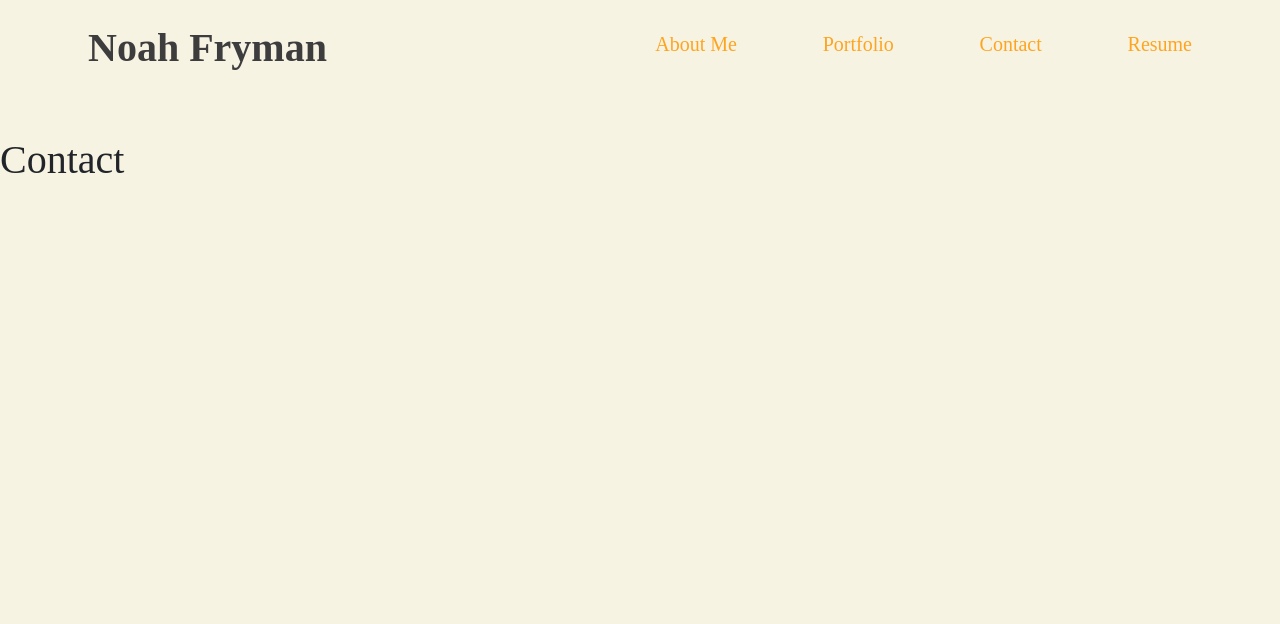
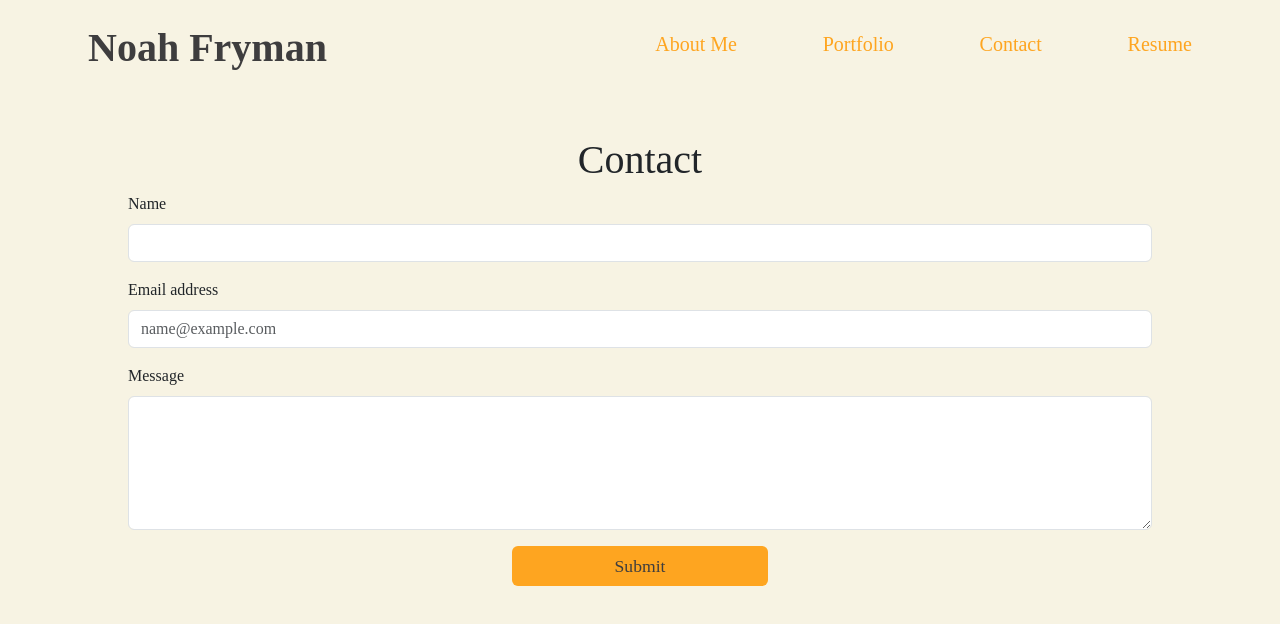
Before and after one commit to noah-10/react-portfolio, a React (Vite) app: page /contact in a window 1280 px wide. Shown: the top 624 px of the page. Built offline with nearby package versions, Linux system fonts and the light colour scheme.

Commit message:
Added components to contact page along with css

```diff
--- /dev/null
+++ b/src/components/contactForm.jsx
@@ -0,0 +1,52 @@
+import '../css/contact/contactForm.css';
+import { useEffect, useState } from 'react';
+
+export default function ContactForm() {
+
+    const [userEmail, setUserEmail] = useState(null);
+
+    const emailChange = (e) => {
+        const email = e.currentTarget.value;
+        setUserEmail(email);
+    }
+
+    const checkEmail = () => {
+        const regex = /^([a-zA-Z0-9_\.-]+)@([\da-z\.]+)\.([\w-]{2,6})$/;
+        if(userEmail.match(regex)){
+            const msg = document.querySelector('.error-msg');
+            msg.classList.remove('active-msg');
+            msg.classList.add('unactive-msg');
+        }else{
+            const msg = document.querySelector('.error-msg');
+            msg.classList.remove('unactive-msg');
+            msg.classList.add('active-msg');
+        }
+    }
+
+    return(
+        <div  className="contact-form">
+            <form id="contact-input">
+                <div  className="mb-3">
+                    <label htmlFor="name"  className="form-label">Name</label>
+                    <input type="text"  className="form-control" name='name'/>
+                </div>
+                <div  className="mb-3">
+                    <label htmlFor="email"  className="form-label">Email address</label>
+                    <input type="email" onBlur={checkEmail} onChange={emailChange} className="form-control" name="email" placeholder="name@example.com"/>
+                </div>
+                <div  className="mb-3">
+                    <label htmlFor="message"  className="form-label">Message</label>
+                    <textarea  className="form-control" name="message" rows="5"></textarea>
+                </div>
+                <div className="error-msg unactive-msg">
+                    <p className="msg">
+                        Please check email!
+                    </p>
+                </div>
+                <div className="btn-container">
+                    <button type='submit' className="btn">Submit</button>
+                </div>
+            </form>
+        </div>
+    )
+}
--- a/src/components/projectCards.jsx
+++ b/src/components/projectCards.jsx
@@ -12,7 +12,7 @@ export default function ProjectCards(props) {
                             {project.projectName}
                         </p>
                         <a href={`${project.githubLink}`} className='github-link'>
-                            <FontAwesomeIcon className='icon' icon={faGithub}></FontAwesomeIcon>
+                            <FontAwesomeIcon className='icon github-icon' icon={faGithub}></FontAwesomeIcon>
                         </a>
                     </div>
                     <div className="tech">
--- /dev/null
+++ b/src/css/contact/contactForm.css
@@ -0,0 +1,27 @@
+
+.contact-form{
+    padding: 0 8em;
+}
+
+.btn-container{
+    display: flex;
+    justify-content: center;
+}
+
+.active-msg{
+    display: inline-block;
+    color: red;
+    font-size: 1.1em;
+    font-weight: 600;
+}
+
+.unactive-msg{
+    display: none;
+}
+
+button.btn{
+    background-color: var(--OrangeCream);
+    width: 25%;
+    font-size: 1.1em;
+    color: var(--DarkGrey);
+}
--- a/src/css/portfolio/projectCards.css
+++ b/src/css/portfolio/projectCards.css
@@ -21,7 +21,7 @@ div.project-card{
 
 }
 
-.card-header p, .github-link, .icon, .tech, .tech p{
+.card-header p, .github-link, .github-icon, .tech, .tech p{
     background-color: transparent;
     color: white;
 }
--- a/src/pages/Contact.jsx
+++ b/src/pages/Contact.jsx
@@ -1,6 +1,11 @@
+import ContactForm from "../components/contactForm"
 
 export default function Contact() {
     return (
-        <h1>Contact</h1>
+        <>
+            <h1 className="text-center">Contact</h1>
+            <ContactForm />
+        </>
+
     )
 }
```
